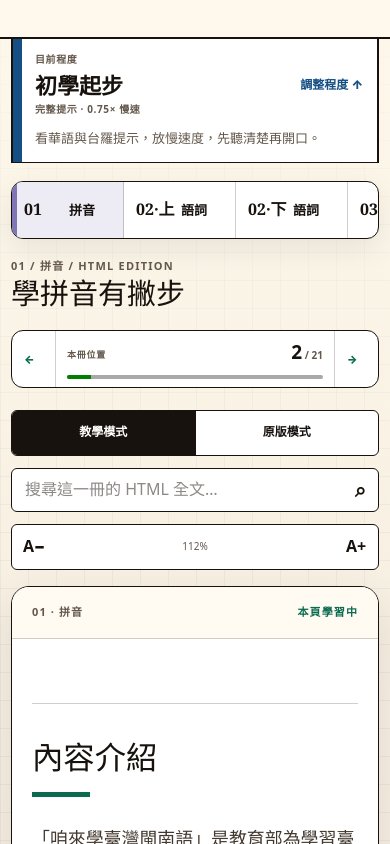
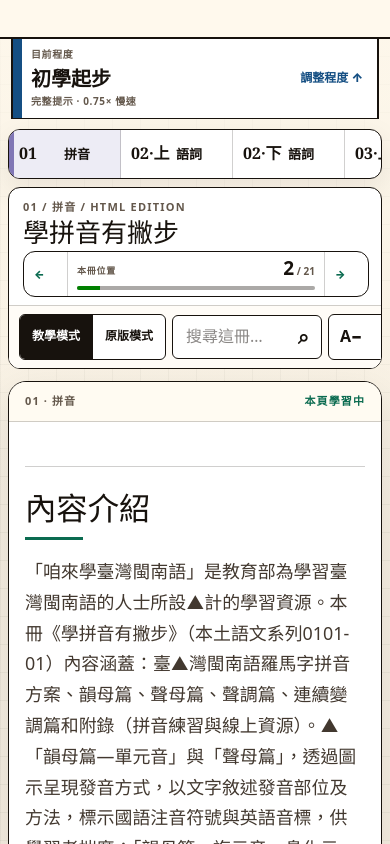
Before and after one commit to OpenFormosa/OpenTaigi, a Next.js app: page / in a window 390 px wide. Shown: the part 3360-4204 px from the top of the page. Built offline with nearby package versions, Linux system fonts and the light colour scheme.

Commit message:
Tighten textbook layout and content grouping

```diff
--- a/app/TaigiApp.tsx
+++ b/app/TaigiApp.tsx
@@ -1240,6 +1240,7 @@ export function TaigiApp() {
               <div className="reader-main">
                 {activeBook && activeHtmlPage && activePage ? (
                   <>
+                    <div className="reader-command-bar">
                       <header className="reader-header">
                         <div className="reader-title">
                           <p>
@@ -1301,15 +1302,19 @@ export function TaigiApp() {
                           <span className="sr-only">搜尋這冊</span>
                           <input
                             value={readerQuery}
-                          onChange={(event) => setReaderQuery(event.target.value)}
-                          placeholder="搜尋這一冊的 HTML 全文…"
+                            onChange={(event) =>
+                              setReaderQuery(event.target.value)
+                            }
+                            placeholder="搜尋這冊…"
                           />
                           <b>⌕</b>
                         </label>
                         <div className="type-controls" aria-label="文字大小">
                           <button
                             onClick={() =>
-                            setFontScale((value) => Math.max(0.85, value - 0.1))
+                              setFontScale((value) =>
+                                Math.max(0.85, value - 0.1)
+                              )
                             }
                             aria-label="縮小文字"
                           >
@@ -1318,7 +1323,9 @@ export function TaigiApp() {
                           <span>{Math.round(fontScale * 100)}%</span>
                           <button
                             onClick={() =>
-                            setFontScale((value) => Math.min(1.35, value + 0.1))
+                              setFontScale((value) =>
+                                Math.min(1.35, value + 0.1)
+                              )
                             }
                             aria-label="放大文字"
                           >
@@ -1330,7 +1337,7 @@ export function TaigiApp() {
                       {readerQuery && (
                         <div className="search-results">
                           <span>
-                          「{readerQuery}」在本冊找到 {matchingPages.length} 頁
+                            「{readerQuery}」找到 {matchingPages.length} 頁
                           </span>
                           <div>
                             {matchingPages.slice(0, 18).map((page) => (
@@ -1347,6 +1354,7 @@ export function TaigiApp() {
                           </div>
                         </div>
                       )}
+                    </div>
 
                     {readerView === "reading" ? (
                       <article
@@ -1615,7 +1623,7 @@ export function TaigiApp() {
                                               query={readerQuery}
                                             />
                                           </strong>
-                                          <small>點一下，邊看教材邊聽發音</small>
+                                          <small>真人發音</small>
                                         </div>
                                         <span aria-hidden="true">
                                           {String(
--- a/app/globals.css
+++ b/app/globals.css
@@ -719,11 +719,11 @@ mark {
 }
 
 .learner-context {
-  min-height: 82px;
+  min-height: 64px;
   display: grid;
   grid-template-columns: auto minmax(220px, 1fr) auto;
   align-items: center;
-  gap: 24px;
+  gap: 16px;
   background: var(--surface);
   border-inline: 2px solid var(--line-strong);
   border-bottom: 1px solid var(--line-strong);
@@ -731,7 +731,7 @@ mark {
 }
 
 .learner-context > div {
-  padding-left: 22px;
+  padding-left: 18px;
   display: grid;
 }
 
@@ -745,7 +745,7 @@ mark {
 
 .learner-context > div strong {
   font-family: var(--serif);
-  font-size: 22px;
+  font-size: 20px;
 }
 
 .learner-context > p {
@@ -774,7 +774,7 @@ mark {
 }
 
 .mode-tabs button {
-  min-height: 60px;
+  min-height: 52px;
   display: flex;
   justify-content: center;
   align-items: center;
@@ -802,10 +802,10 @@ mark {
 }
 
 .reader-shell {
-  padding-top: 42px;
-  display: grid;
-  grid-template-columns: 208px minmax(0, 1fr);
-  gap: 32px;
+  padding-top: 24px;
+  display: grid;
+  grid-template-columns: 200px minmax(0, 1fr);
+  gap: 18px;
   align-items: start;
 }
 
@@ -820,9 +820,9 @@ mark {
 }
 
 .reader-rail > header {
-  padding: 15px;
-  display: grid;
-  border-bottom: 2px solid var(--line-strong);
+  padding: 10px 12px;
+  display: grid;
+  border-bottom: 1px solid var(--line-strong);
 }
 
 .reader-rail > header small {
@@ -834,7 +834,7 @@ mark {
 
 .reader-rail > header strong {
   font-family: var(--serif);
-  font-size: 23px;
+  font-size: 20px;
 }
 
 .rail-books {
@@ -842,8 +842,8 @@ mark {
 }
 
 .rail-books button {
-  min-height: 56px;
-  padding: 8px 12px;
+  min-height: 48px;
+  padding: 6px 10px;
   display: grid;
   grid-template-columns: 48px 1fr auto;
   align-items: center;
@@ -874,7 +874,7 @@ mark {
 }
 
 .rail-progress {
-  padding: 14px;
+  padding: 10px 12px;
   display: grid;
   grid-template-columns: 1fr auto;
   align-items: end;
@@ -887,7 +887,7 @@ mark {
 }
 
 .rail-progress > strong {
-  font-size: 24px;
+  font-size: 20px;
 }
 
 .rail-progress > strong small {
@@ -913,14 +913,22 @@ mark {
   min-width: 0;
 }
 
+.reader-command-bar {
+  margin-bottom: 12px;
+  overflow: hidden;
+  background: var(--surface);
+  border: 1px solid var(--line-strong);
+  border-radius: var(--radius-md);
+}
+
 .reader-header {
-  min-height: 96px;
+  min-height: 72px;
+  padding: 10px 12px 8px 14px;
   display: grid;
   grid-template-columns: minmax(0, 1fr) auto;
   align-items: center;
   justify-content: space-between;
-  gap: 24px;
-  border-bottom: 1px solid var(--line-strong);
+  gap: 16px;
 }
 
 .reader-header p {
@@ -932,14 +940,14 @@ mark {
 }
 
 .reader-header h2 {
-  margin: 0 0 14px;
+  margin: 0;
   font-family: var(--serif);
-  font-size: clamp(30px, 4vw, 40px);
-  line-height: 1.12;
+  font-size: clamp(26px, 3vw, 32px);
+  line-height: 1.08;
 }
 
 .reader-page-controls {
-  min-width: 310px;
+  min-width: 286px;
   display: grid;
   grid-template-columns: auto minmax(112px, 1fr) auto;
   align-items: stretch;
@@ -951,8 +959,8 @@ mark {
 
 .reader-page-controls > button {
   min-width: var(--touch-target);
-  min-height: 58px;
-  padding: 0 12px;
+  min-height: 48px;
+  padding: 0 10px;
   display: flex;
   align-items: center;
   gap: 6px;
@@ -978,7 +986,7 @@ mark {
 
 .reader-page-controls > div {
   min-width: 0;
-  padding: 7px 11px 8px;
+  padding: 5px 9px 6px;
   display: grid;
   grid-template-columns: 1fr auto;
   align-items: end;
@@ -1005,7 +1013,7 @@ mark {
   grid-column: 1 / -1;
   width: 100%;
   height: 4px;
-  margin-top: 7px;
+  margin-top: 5px;
   overflow: hidden;
   appearance: none;
   border: 0;
@@ -1023,11 +1031,13 @@ mark {
 }
 
 .reader-tools {
-  padding: 14px 0 16px;
+  padding: 8px 10px;
   display: grid;
   grid-template-columns: auto minmax(220px, 1fr) auto;
-  gap: 12px;
+  gap: 8px;
   align-items: center;
+  background: color-mix(in srgb, var(--paper-light) 45%, var(--surface));
+  border-top: 1px solid var(--line);
 }
 
 .view-switch,
@@ -1100,14 +1110,15 @@ mark {
 }
 
 .search-results {
-  margin-bottom: 12px;
-  padding: 10px 12px;
+  margin: 0;
+  padding: 7px 10px;
   display: grid;
   grid-template-columns: auto 1fr;
-  gap: 12px;
+  gap: 8px;
   align-items: center;
   background: color-mix(in srgb, var(--ochre) 12%, var(--surface));
-  border: 1px solid var(--line-strong);
+  border: 0;
+  border-top: 1px solid var(--line);
 }
 
 .search-results > span {
@@ -1143,8 +1154,8 @@ mark {
 }
 
 .reading-sheet > header {
-  min-height: 52px;
-  padding: 10px 20px;
+  min-height: 40px;
+  padding: 7px 16px;
   display: flex;
   align-items: center;
   justify-content: space-between;
@@ -1164,23 +1175,23 @@ mark {
 .reading-flow {
   max-width: 780px;
   margin-inline: auto;
-  padding: 48px 56px 64px;
+  padding: 32px 42px 42px;
   font-size: calc(16px * var(--font-scale));
 }
 
 .reading-flow > section + section {
-  margin-top: 32px;
-  padding-top: 32px;
+  margin-top: 20px;
+  padding-top: 20px;
   border-top: 1px solid var(--line);
 }
 
 .sound-lesson {
-  min-height: 84px;
-  margin: 4px 0 12px;
-  padding: 13px 14px;
+  min-height: 62px;
+  margin: 3px 0 6px;
+  padding: 8px 10px;
   display: grid;
   grid-template-columns: 48px minmax(0, 1fr) auto;
-  gap: 14px;
+  gap: 10px;
   align-items: center;
   background: color-mix(in srgb, var(--green) 4%, var(--surface));
   border: 1px solid var(--line);
@@ -1228,7 +1239,7 @@ mark {
 .sound-lesson strong {
   color: var(--ink);
   font-family: Georgia, "Times New Roman", var(--serif);
-  font-size: calc(31px * var(--font-scale));
+  font-size: calc(27px * var(--font-scale));
   line-height: 1.1;
 }
 
@@ -1247,8 +1258,8 @@ mark {
 }
 
 .integrated-teaching-block.has-audio {
-  margin: 18px 0 24px;
-  padding: 18px;
+  margin: 10px 0 14px;
+  padding: 12px;
   background: color-mix(in srgb, var(--ochre) 7%, var(--surface));
   border: 1px solid var(--line);
   border-left: 5px solid var(--green);
@@ -1260,15 +1271,15 @@ mark {
 }
 
 .inline-block-audio {
-  margin-top: 14px;
+  margin-top: 8px;
   display: flex;
   flex-wrap: wrap;
-  gap: 8px;
+  gap: 6px;
 }
 
 .inline-block-audio button {
-  min-height: 38px;
-  padding: 7px 12px 7px 8px;
+  min-height: 36px;
+  padding: 5px 10px 5px 6px;
   display: inline-flex;
   align-items: center;
   gap: 8px;
@@ -1306,7 +1317,7 @@ mark {
 
 .reading-flow h3 {
   max-width: 18ch;
-  margin: 0 0 24px;
+  margin: 0 0 16px;
   color: var(--ink);
   font-family: var(--serif);
   font-size: calc(32px * var(--font-scale));
@@ -1316,15 +1327,15 @@ mark {
 
 .reading-flow h3::after {
   width: 58px;
-  height: 5px;
-  margin-top: 14px;
+  height: 3px;
+  margin-top: 8px;
   display: block;
   content: "";
   background: var(--green);
 }
 
 .reading-flow h4 {
-  margin: 30px 0 13px;
+  margin: 20px 0 9px;
   padding-left: 12px;
   color: var(--ink);
   border-left: 6px solid var(--blue);
@@ -1333,21 +1344,21 @@ mark {
 }
 
 .reading-flow p {
-  margin: 0 0 1em;
+  margin: 0 0 0.72em;
   color: var(--prose);
-  line-height: 1.9;
+  line-height: 1.72;
   text-align: left;
   word-break: normal;
   overflow-wrap: anywhere;
 }
 
 .reading-flow aside {
-  margin: 22px 0;
-  padding: 13px 0;
+  margin: 14px 0;
+  padding: 9px 0;
   color: var(--muted);
   border-block: 1px solid var(--ochre);
   font-size: calc(13px * var(--font-scale));
-  line-height: 1.8;
+  line-height: 1.65;
 }
 
 .reading-flow .inline-term {
@@ -1369,10 +1380,10 @@ mark {
 }
 
 .lesson-intro {
-  padding: 28px 32px;
+  padding: 18px 20px;
   display: grid;
   grid-template-columns: minmax(0, 1fr) auto;
-  gap: 28px;
+  gap: 16px;
   align-items: end;
   background: color-mix(in srgb, var(--green) 8%, var(--surface));
   border-bottom: 1px solid var(--line);
@@ -1390,9 +1401,9 @@ mark {
 }
 
 .lesson-intro h3 {
-  margin: 5px 0 7px;
+  margin: 3px 0 4px;
   font-family: var(--serif);
-  font-size: calc(34px * var(--font-scale));
+  font-size: calc(29px * var(--font-scale));
   line-height: 1.2;
 }
 
@@ -1432,24 +1443,35 @@ mark {
 }
 
 .lesson-word-list {
-  padding: 16px 18px 28px;
-}
-
-.lesson-word-list article {
-  min-height: 118px;
-  margin-bottom: 10px;
-  padding: 12px 14px;
-  display: grid;
-  grid-template-columns: 44px 52px minmax(125px, 0.7fr) minmax(220px, 1.3fr) 88px;
-  gap: 12px;
-  align-items: center;
+  margin: 10px 14px 18px;
+  padding: 0;
+  overflow: hidden;
   background: var(--surface);
   border: 1px solid var(--line);
   border-radius: var(--radius-md);
+}
+
+.lesson-word-list article {
+  min-height: 98px;
+  margin: 0;
+  padding: 9px 12px;
+  display: grid;
+  grid-template-columns: 44px 52px minmax(125px, 0.7fr) minmax(220px, 1.3fr) 88px;
+  gap: 10px;
+  align-items: center;
+  background: transparent;
+  border: 0;
+  border-bottom: 1px solid var(--line);
+  border-radius: 0;
   transition:
     background 160ms ease,
     border-color 160ms ease,
     box-shadow 160ms ease;
+}
+
+.lesson-word-list article:last-child,
+.lesson-sentence-list article:last-child {
+  border-bottom: 0;
 }
 
 .lesson-word-list article.is-listening,
@@ -1556,20 +1578,26 @@ mark {
 }
 
 .lesson-sentence-list {
-  padding: 16px 18px 28px;
-}
-
-.lesson-sentence-list article {
-  min-height: 112px;
-  margin-bottom: 10px;
-  padding: 12px 14px;
-  display: grid;
-  grid-template-columns: 36px 52px minmax(220px, 1fr) minmax(150px, 0.6fr);
-  gap: 13px;
-  align-items: center;
+  margin: 10px 14px 18px;
+  padding: 0;
+  overflow: hidden;
   background: var(--surface);
   border: 1px solid var(--line);
   border-radius: var(--radius-md);
+}
+
+.lesson-sentence-list article {
+  min-height: 94px;
+  margin: 0;
+  padding: 9px 12px;
+  display: grid;
+  grid-template-columns: 36px 52px minmax(220px, 1fr) minmax(150px, 0.6fr);
+  gap: 10px;
+  align-items: center;
+  background: transparent;
+  border: 0;
+  border-bottom: 1px solid var(--line);
+  border-radius: 0;
 }
 
 .lesson-sentence-list article > span {
@@ -1899,8 +1927,8 @@ mark {
 }
 
 .reader-options {
-  margin-top: 20px;
-  padding-block: 12px;
+  margin-top: 12px;
+  padding-block: 8px;
   display: flex;
   flex-wrap: wrap;
   gap: 8px;
@@ -1927,7 +1955,7 @@ mark {
 }
 
 .page-audio-list {
-  margin-top: 15px;
+  margin-top: 10px;
   overflow: hidden;
   background: var(--surface);
   border: 1px solid var(--line-strong);
@@ -1997,7 +2025,7 @@ mark {
 }
 
 .page-nav {
-  margin-top: 20px;
+  margin-top: 12px;
   display: grid;
   grid-template-columns: 1fr auto 1fr;
   gap: 10px;
@@ -2005,7 +2033,7 @@ mark {
 
 .page-nav > button,
 .page-nav label {
-  min-height: 48px;
+  min-height: 44px;
   padding: 0 15px;
   display: flex;
   align-items: center;
@@ -3252,15 +3280,14 @@ mark {
   }
 
   .learner-context {
+    min-height: 56px;
     grid-template-columns: 1fr auto;
-    gap: 10px 18px;
-    padding-block: 13px;
+    gap: 8px;
+    padding-block: 8px;
   }
 
   .learner-context > p {
-    grid-column: 1 / -1;
-    grid-row: 2;
-    padding: 0 18px 0 22px;
+    display: none;
   }
 
   .learner-context > a {
@@ -3338,35 +3365,35 @@ mark {
 
   .reader-shell {
     width: 100%;
-    padding-top: 18px;
-    gap: 18px;
+    padding-top: 10px;
+    gap: 8px;
   }
 
   .reader-rail,
   .reader-main {
-    width: min(100% - 22px, var(--max));
+    width: min(100% - 16px, var(--max));
     margin-inline: auto;
   }
 
   .reader-header {
     grid-template-columns: 1fr;
-    gap: 6px;
+    gap: 4px;
     align-items: start;
     border-bottom: 0;
   }
 
   .reader-header h2 {
-    font-size: 29px;
+    font-size: 26px;
   }
 
   .reader-page-controls {
     width: 100%;
     min-width: 0;
-    margin-bottom: 8px;
+    margin-bottom: 0;
   }
 
   .reader-page-controls > button {
-    min-height: 56px;
+    min-height: 44px;
   }
 
   .reader-page-controls > button span {
@@ -3374,11 +3401,13 @@ mark {
   }
 
   .reader-tools {
-    grid-template-columns: 1fr auto;
+    display: flex;
+    gap: 6px;
+    overflow-x: auto;
   }
 
   .view-switch {
-    grid-column: 1 / -1;
+    flex: 0 0 auto;
   }
 
   .view-switch button {
@@ -3386,7 +3415,12 @@ mark {
   }
 
   .reader-search {
-    min-width: 0;
+    min-width: 150px;
+    flex: 1 0 150px;
+  }
+
+  .type-controls {
+    flex: 0 0 auto;
   }
 
   .search-results {
@@ -3394,7 +3428,7 @@ mark {
   }
 
   .reading-flow {
-    padding: 32px 20px 44px;
+    padding: 24px 16px 32px;
   }
 
   .reading-flow h3 {
@@ -3402,9 +3436,9 @@ mark {
   }
 
   .sound-lesson {
-    padding-inline: 11px;
+    padding: 7px 8px;
     grid-template-columns: 44px minmax(0, 1fr) auto;
-    gap: 11px;
+    gap: 8px;
   }
 
   .sound-lesson > button {
@@ -3417,13 +3451,13 @@ mark {
   }
 
   .integrated-teaching-block.has-audio {
-    padding: 15px;
+    padding: 10px;
   }
 
   .lesson-intro {
-    padding: 22px 18px;
+    padding: 14px;
     grid-template-columns: 1fr;
-    gap: 18px;
+    gap: 10px;
   }
 
   .lesson-intro ol {
@@ -3437,11 +3471,12 @@ mark {
 
   .lesson-word-list,
   .lesson-sentence-list {
-    padding: 12px 10px 22px;
+    margin: 8px;
+    padding: 0;
   }
 
   .lesson-word-list article {
-    padding: 14px 12px;
+    padding: 10px;
     grid-template-columns: 48px minmax(0, 1fr);
     gap: 10px;
   }
@@ -3471,7 +3506,7 @@ mark {
   }
 
   .lesson-sentence-list article {
-    padding: 14px 12px;
+    padding: 10px;
     grid-template-columns: 48px minmax(0, 1fr);
     gap: 10px;
   }
@@ -3695,12 +3730,12 @@ mark {
   }
 
   .reader-tools {
-    grid-template-columns: 1fr;
+    display: flex;
   }
 
   .type-controls {
-    width: 100%;
-    justify-content: space-between;
+    width: auto;
+    justify-content: flex-start;
   }
 
   .database-tools,
```
Also changed, not shown: 2 other files (tests, documents, lock files or other folders). Lines whose indentation alone changed are shown as unchanged.
